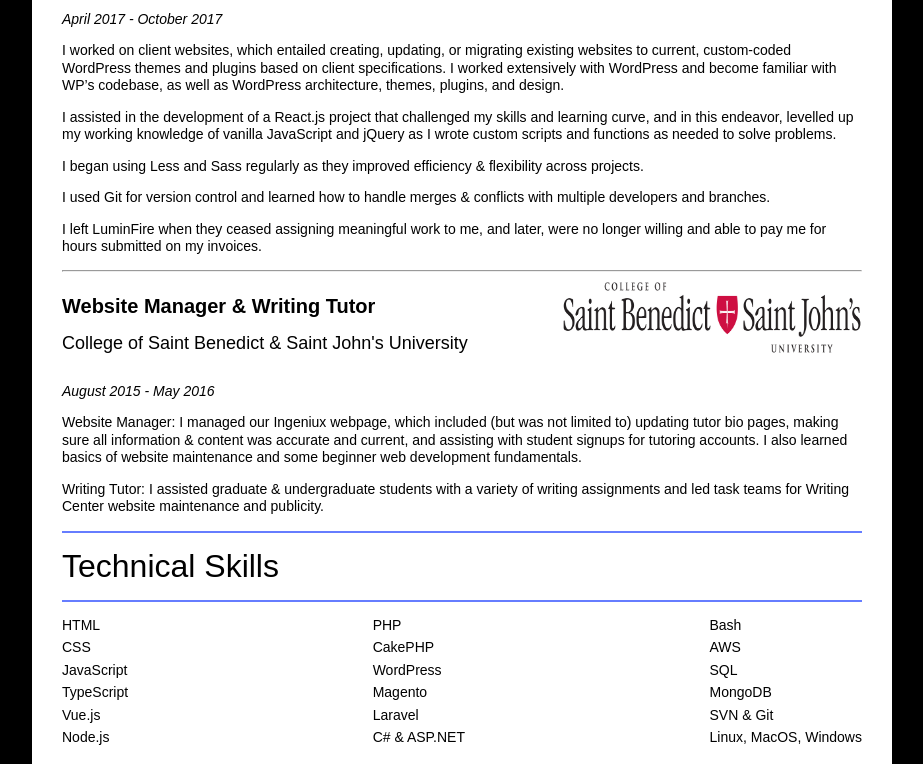
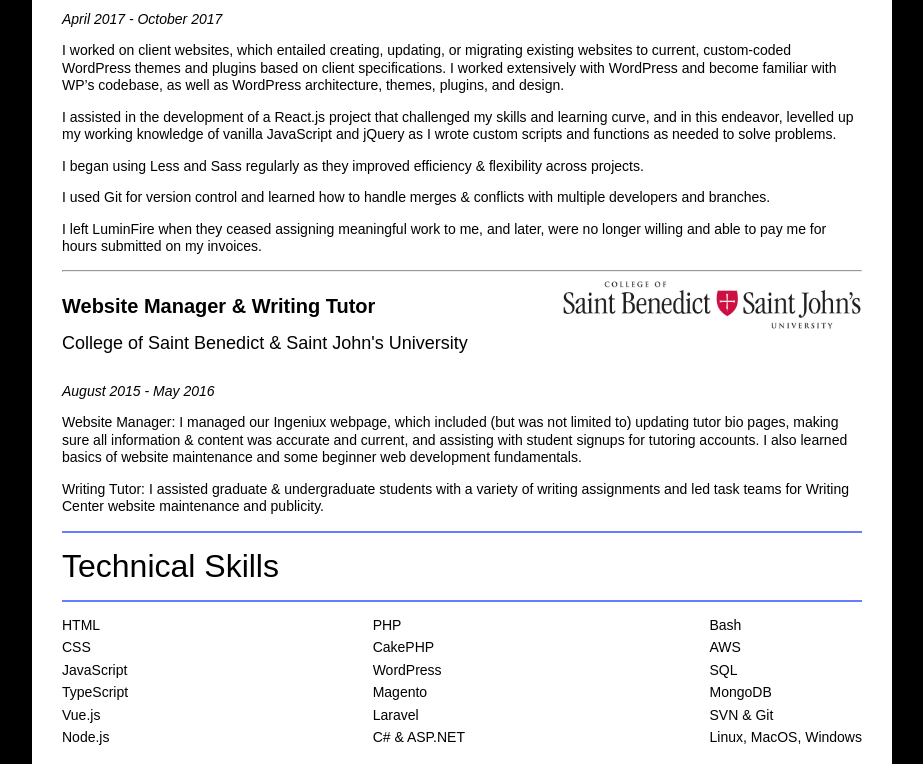
Before and after one commit to cjaro/catherinejarocki, a plain HTML site: page index.html in a window 1280 px wide. Shown: the part 2041-2805 px from the top of the page, without its empty margins (178-1101 px from the left). Drawn offline with Linux system fonts and the light colour scheme.

Commit message:
updates and shit, logo bs and fun stuff

```diff
--- a/styles.css
+++ b/styles.css
@@ -110,7 +110,8 @@ button {
 .drpm-logo {}
 
 .csbsju-logo {
-    Max-width: 300px
+    Max-width: 300px;
+    height: 50px;
 }
 
 .lf-logo {
```
